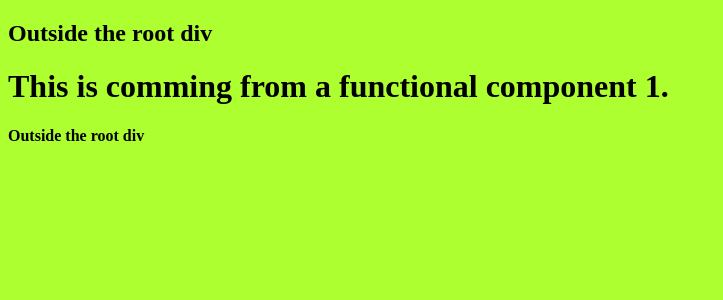
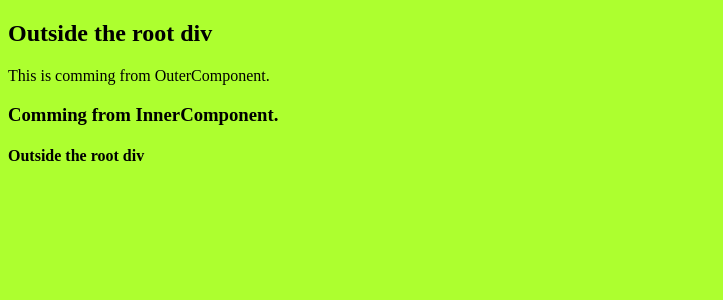
Before and after one commit to bhupendra-chouhan/NamasteReact, a React (Vite) app: page / in a window 1280 px wide. Shown: the top 300 px of the page, without its empty margins (0-723 px from the left). Built offline with nearby package versions, Linux system fonts and the light colour scheme.

Commit message:
Component Composition aka Nesting Components

```diff
--- a/App.js
+++ b/App.js
@@ -9,12 +9,38 @@ const HeadingComponent1 = () => {
   return <h1>This is comming from a functional component 1.</h1>;
 };
 
+// console.log(HeadingComponent1) // returns the anonymous function declaration
+// console.log(<HeadingComponent1/>) // returns object
+
 // Method-2:
 const HeadingComponent2 = () => <h1>This is comming from a functional component 2.</h1>
 
 // Method-3:
 const HeadingComponent3 = () => (
-    <h1>This is comming from a functional component 3.</h1>
+    <div id="Container">
+        <h1>This is comming from a functional component 3.</h1>
+    </div>
 );
 
-root.render(<HeadingComponent1 />);
+
+/*
+ Nesting in React Component (aka Component Composition) :
+
+    <div id="outer_component">
+    This is comming from OuterComponent.
+    <h3 id="inner_component">Comming from InnerComponent.</h3>
+    </div>;
+*/
+
+const InnerComponent = () => (
+    <h3 id="inner_component">Comming from InnerComponent.</h3>
+)
+
+const OuterComponent = () => (
+    <div id="outer_component">
+        This is comming from OuterComponent.
+        <InnerComponent/>
+    </div>
+)
+
+root.render(<OuterComponent />);
```
Also changed, not shown: 1 other file (tests, documents, lock files or other folders).
